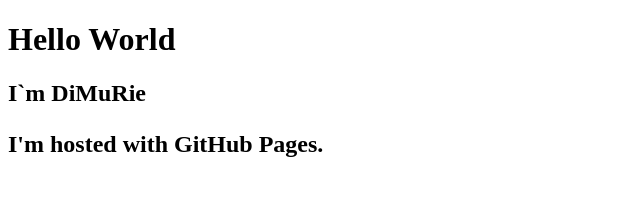
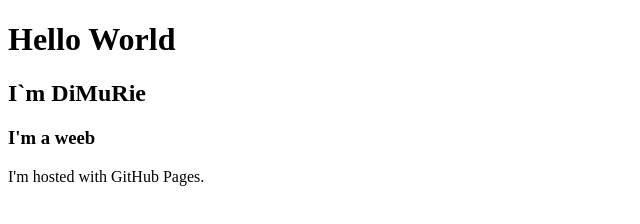
Before and after one commit to DiMuRie/dimurie.github.io, a plain HTML site: page index.html in a window 1280 px wide. Shown: the whole page, without its empty margins (0-640 px from the left). Drawn offline with Linux system fonts and the light colour scheme.

Commit message:
Update index.html
Im a wweb

```diff
--- a/index.html
+++ b/index.html
@@ -2,7 +2,8 @@
 <html>
 <body>
 <h1>Hello World</h1>
-<h2>I`m DiMuRie<h2>
+<h2>I`m DiMuRie</h2>
+<h3>I'm a weeb</h3>
 <p>I'm hosted with GitHub Pages.</p>
 </body>
 </html>
```
